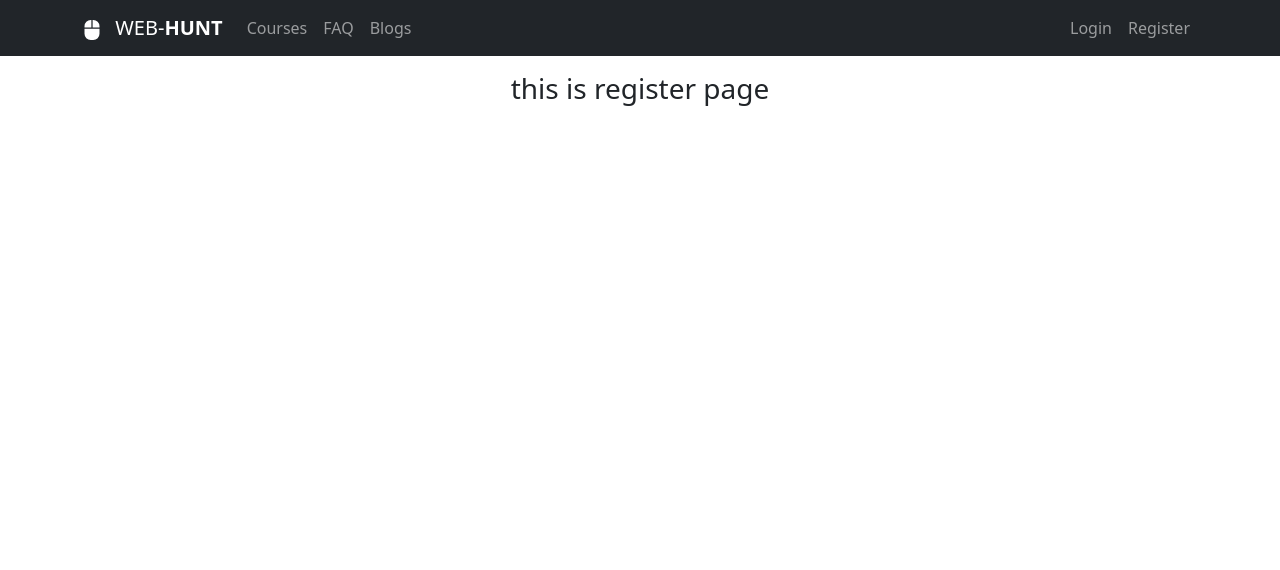
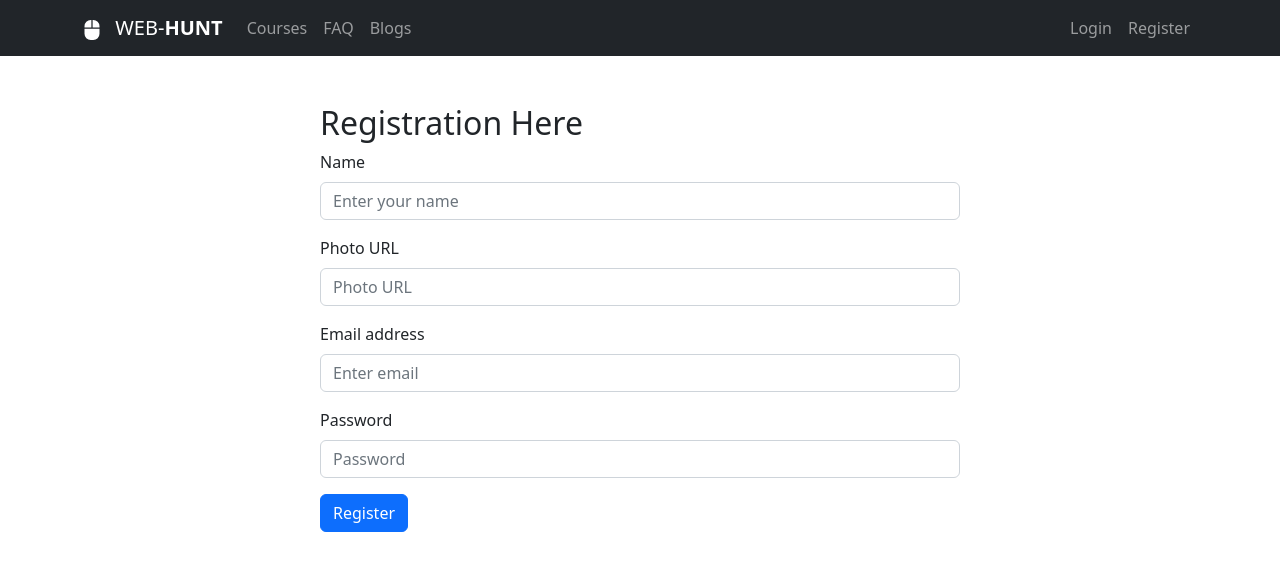
Before and after one commit to Mohammod-Ali/web-hunt-client, a React (Create React App) app: page /register in a window 1280 px wide. Shown: the top 570 px of the page. Built offline with nearby package versions, Linux system fonts and the light colour scheme.

Commit message:
login and register form added

```diff
--- a/src/App.js
+++ b/src/App.js
@@ -4,7 +4,7 @@
 
 function App() {
   return (
-    <div className="App">
+    <div >
       <RouterProvider router={routes}></RouterProvider>
     </div>
   );
--- a/src/Pages/Course/Course.js
+++ b/src/Pages/Course/Course.js
@@ -7,7 +7,7 @@
   const { course_name, image, course_details } = course;
   return (
     <div className="d-flex align-items-center justify-content-center">
-      <Card className="mb-5" style={{ width: "280px", height: "500px" }}>
+      <Card className="mb-5" style={{ width: "280px", height: "470px" }}>
         <Card.Img variant="top" src={image} />
         <Card.Body>
           <Card.Title>{course_name}</Card.Title>
--- a/src/Pages/Courses/Courses.js
+++ b/src/Pages/Courses/Courses.js
@@ -6,7 +6,7 @@
   const courses = useLoaderData();
   console.log(courses);
   return (
-    <div>
+    <div className="container">
       <h1>We provide this {courses.length} Courses</h1>
       <div className="card-container">
         {courses.map((course) => (
--- a/src/Pages/Login/Login/Login.js
+++ b/src/Pages/Login/Login/Login.js
@@ -1,11 +1,36 @@
-import React from 'react';
+import React from "react";
+import Button from "react-bootstrap/Button";
+import Form from "react-bootstrap/Form";
 
 const Login = () => {
-    return (
-        <div>
-            <h2>this is login page</h2>
-        </div>
-    );
+
+    const handleRegister = event => {
+        event.preventDefault()
+    }
+
+  return (
+    <div className="w-50 mx-auto mt-5 ">
+                <h1>Login Here</h1>
+      <Form onSubmit={handleRegister}>
+        <Form.Group className="mb-3" controlId="formBasicEmail">
+          <Form.Label>Email address</Form.Label>
+          <Form.Control type="email" placeholder="Enter email" />
+        </Form.Group>
+
+        <Form.Group className="mb-3" controlId="formBasicPassword">
+          <Form.Label>Password</Form.Label>
+          <Form.Control type="password" placeholder="Password" />
+        </Form.Group>
+        <Form.Group className="mb-3" controlId="formBasicCheckbox"></Form.Group>
+        <Button variant="primary" type="submit">
+          Login
+        </Button>
+        <Form.Text className="text-danger">
+
+        </Form.Text>
+      </Form>
+    </div>
+  );
 };
 
 export default Login;
--- a/src/Pages/Login/Register/Register.js
+++ b/src/Pages/Login/Register/Register.js
@@ -1,10 +1,40 @@
 import React from 'react';
+import Button from "react-bootstrap/Button";
+import Form from "react-bootstrap/Form";
 
 const Register = () => {
     return (
-        <div>
-            <h3>this is register page</h3>
-        </div>
+        <div className="w-50 mx-auto mt-5 ">
+            <h2>Registration Here</h2>
+      <Form>
+        <Form.Group className="mb-3" controlId="formBasicEmail">
+          <Form.Label>Name</Form.Label>
+          <Form.Control name='name' type="text" placeholder="Enter your name" />
+        </Form.Group>
+
+        <Form.Group className="mb-3" controlId="formBasicEmail">
+          <Form.Label>Photo URL</Form.Label>
+          <Form.Control name='photoURL' type="text" placeholder="Photo URL" />
+        </Form.Group>
+
+        <Form.Group className="mb-3" controlId="formBasicEmail">
+          <Form.Label>Email address</Form.Label>
+          <Form.Control name='email' type="email" placeholder="Enter email" required/>
+        </Form.Group>
+
+        <Form.Group className="mb-3" controlId="formBasicPassword">
+          <Form.Label>Password</Form.Label>
+          <Form.Control name='password' type="password" placeholder="Password" required />
+        </Form.Group>
+        <Form.Group className="mb-3" controlId="formBasicCheckbox"></Form.Group>
+        <Button variant="primary" type="submit">
+          Register
+        </Button>
+        <Form.Text className="text-danger">
+
+        </Form.Text>
+      </Form>
+    </div>
     );
 };
 
--- a/src/Pages/Shared/Header/Header.js
+++ b/src/Pages/Shared/Header/Header.js
@@ -6,7 +6,7 @@
 
 const Header = () => {
   return (
-    <Navbar className="mb-3" collapseOnSelect expand="lg" bg="dark" variant="dark">
+    <Navbar className="mb-5" collapseOnSelect expand="lg" bg="dark" variant="dark">
       <Container>
         <Navbar.Brand as={Link} to="/"><FaMouse className="me-2"></FaMouse> WEB-<span className="fw-bold">HUNT</span></Navbar.Brand>
         <Navbar.Toggle aria-controls="responsive-navbar-nav" />
```
